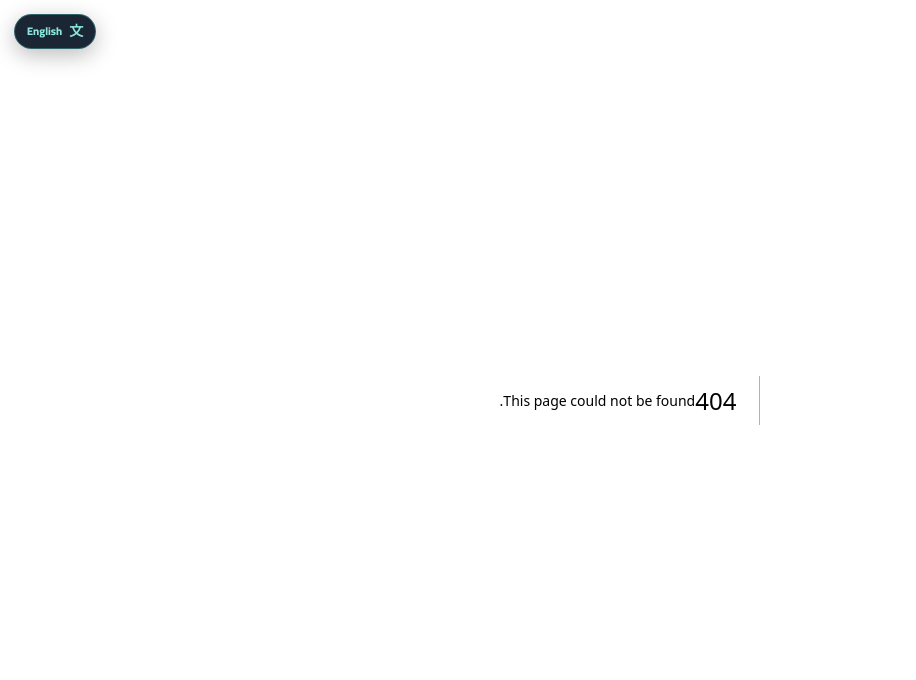
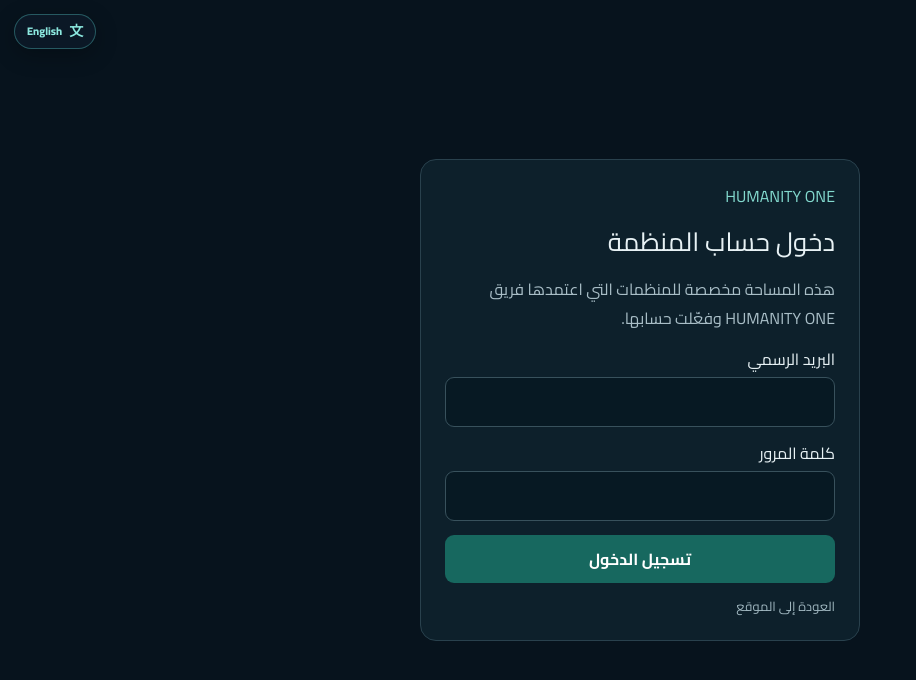
Before and after one commit to o6384051-cpu/humanity-one, a Next.js app: page /organization/login in a window 1280 px wide. Before the commit this address had no page. Shown: the top 680 px of the page, without its empty margins (0-916 px from the left). Built offline with nearby package versions, Linux system fonts and the light colour scheme.

Commit message:
Add organization messaging portal pages

```diff
--- /dev/null
+++ b/src/app/organization/login/page.tsx
@@ -0,0 +1,10 @@
+"use client";
+import { useState } from "react";
+import { useRouter } from "next/navigation";
+export default function OrganizationLoginPage() {
+  const router=useRouter(); const [email,setEmail]=useState(""); const [password,setPassword]=useState(""); const [error,setError]=useState(""); const [busy,setBusy]=useState(false);
+  async function submit(e:React.FormEvent){e.preventDefault();setBusy(true);setError("");try{const r=await fetch("/api/organization/auth/login",{method:"POST",headers:{"Content-Type":"application/json"},body:JSON.stringify({email,password})});const d=await r.json();if(!r.ok)throw new Error(d.error||"تعذر تسجيل الدخول.");router.replace("/organization/messages");}catch(e){setError(e instanceof Error?e.message:"حدث خطأ.");}finally{setBusy(false);}}
+  return <main dir="rtl" style={{minHeight:"100vh",background:"#07131d",color:"#e8f2f5",display:"grid",placeItems:"center",padding:20,fontFamily:"Cairo,system-ui,sans-serif"}}><form onSubmit={submit} style={{width:"min(100%,440px)",display:"grid",gap:14,padding:24,background:"#0d202b",border:"1px solid #29414d",borderRadius:16}}><a href="/" style={{color:"#83d9ce"}}>HUMANITY ONE</a><h1 style={{fontSize:26,margin:0}}>دخول حساب المنظمة</h1><p style={{color:"#a9bec7",margin:0,lineHeight:1.8}}>هذه المساحة مخصصة للمنظمات التي اعتمدها فريق HUMANITY ONE وفعّلت حسابها.</p>{error&&<p role="alert" style={{color:"#ffaaaa"}}>{error}</p>}<label style={{display:"grid",gap:6}}>البريد الرسمي<input required type="email" autoComplete="username" value={email} onChange={e=>setEmail(e.target.value)} style={field}/></label><label style={{display:"grid",gap:6}}>كلمة المرور<input required type="password" autoComplete="current-password" value={password} onChange={e=>setPassword(e.target.value)} style={field}/></label><button disabled={busy} style={primary}>{busy?"جارٍ الدخول…":"تسجيل الدخول"}</button><a href="/" style={{color:"#9fb6bf",fontSize:13}}>العودة إلى الموقع</a></form></main>;
+}
+const field:React.CSSProperties={width:"100%",padding:12,borderRadius:9,border:"1px solid #38515c",background:"#071923",color:"#f0f7f8"};
+const primary:React.CSSProperties={padding:12,border:0,borderRadius:9,background:"#17685f",color:"white",fontWeight:700,cursor:"pointer"};
```
